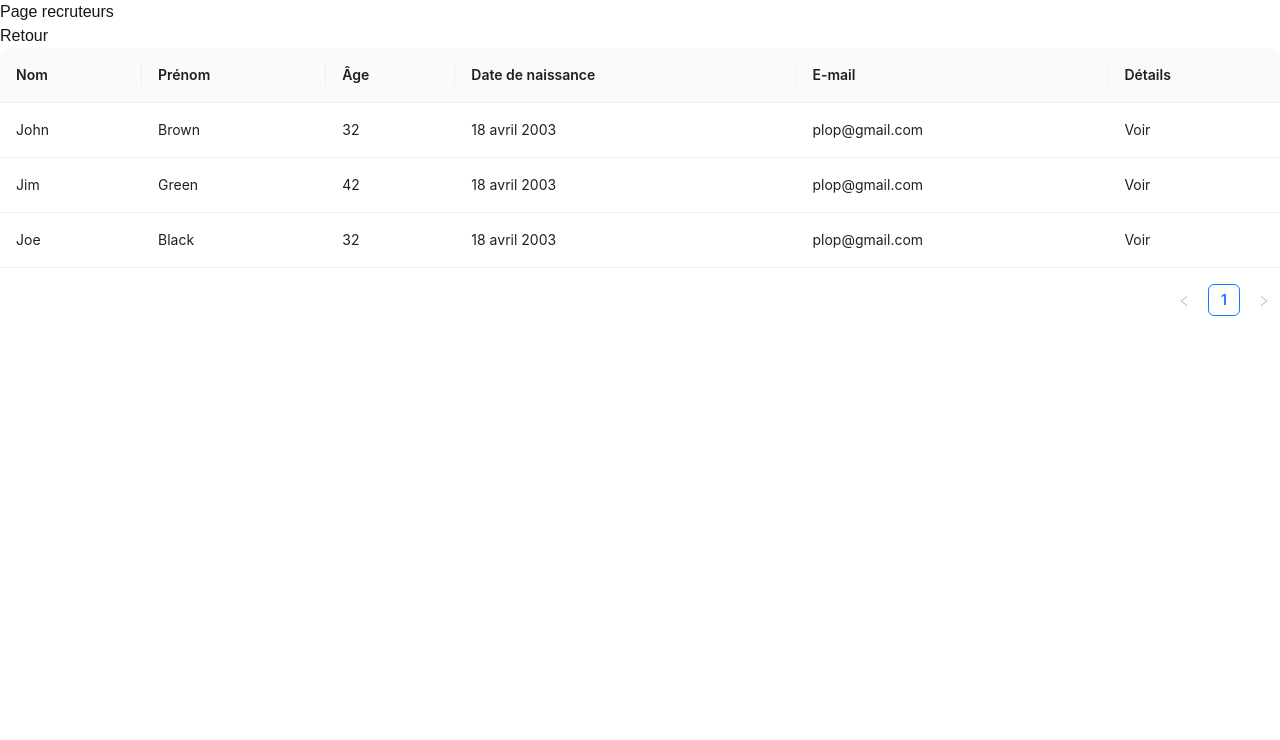
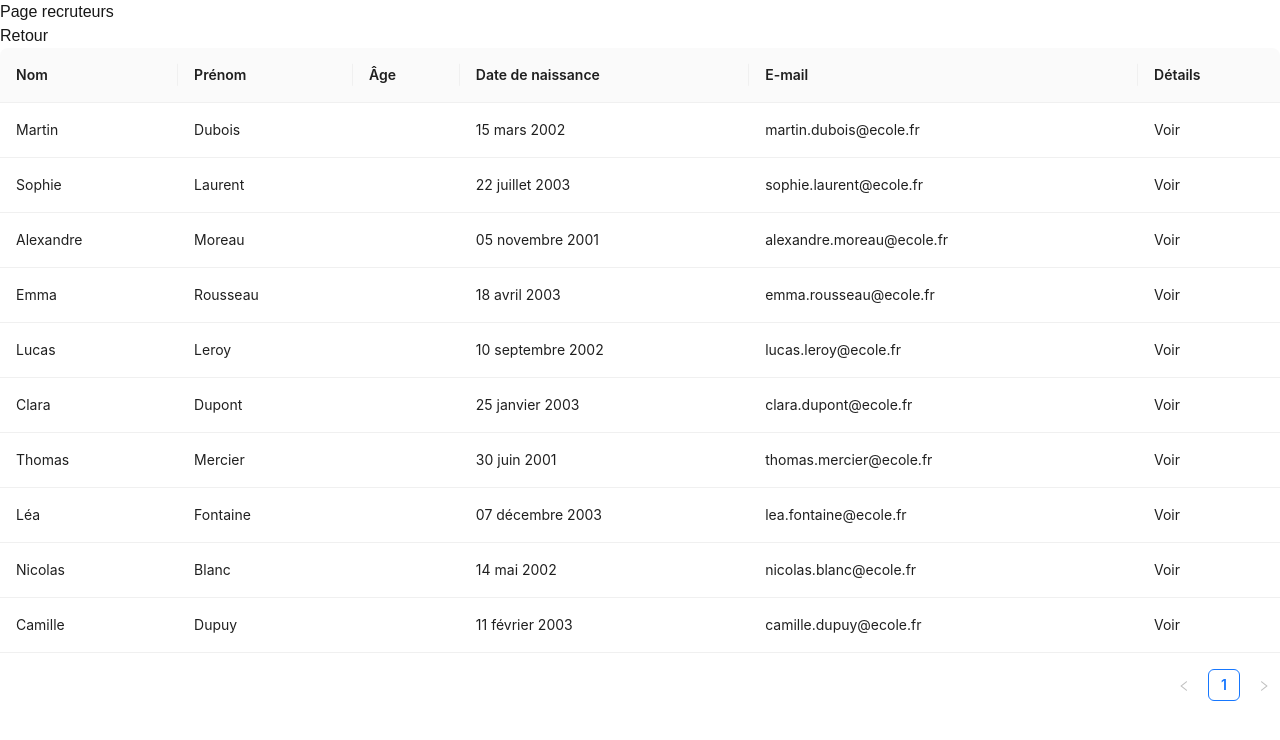
Before and after one commit to Yoann-Guion/exo-arimayi-frontend, a Next.js app: page /recruteurs in a window 1280 px wide. Shown: the top 740 px of the page. Built offline with nearby package versions, Linux system fonts and the light colour scheme.

Commit message:
refactor: update student interface and implement Redux store for student data management

```diff
--- a/src/app/@types/student.d.ts
+++ b/src/app/@types/student.d.ts
@@ -2,7 +2,7 @@ export interface IStudent {
   id: number;
   firstName: string;
   lastName: string;
-  birthDate: Date;
+  birthDate: string;
   email: string;
   major: string;
 }
--- a/src/app/components/StudentsTable.tsx
+++ b/src/app/components/StudentsTable.tsx
@@ -1,48 +1,13 @@
 "use client";
 
-import React from "react";
+import React, { useEffect } from "react";
 import { Table } from "antd";
 import type { ColumnsType } from "antd/es/table";
+import { useAppDispatch, useAppSelector } from "@/store/hooks";
+import { IStudent } from "../@types/student";
+import { thunkFetchStudents } from "@/store/ThunkFetchStudents";
 
-const { Column } = Table;
-
-interface DataType {
-  key: React.Key;
-  firstName: string;
-  lastName: string;
-  age: number;
-  birthDate: string;
-  email: string;
-}
-
-const data: DataType[] = [
-  {
-    key: "1",
-    firstName: "John",
-    lastName: "Brown",
-    age: 32,
-    birthDate: "2003-04-18",
-    email: "plop@gmail.com",
-  },
-  {
-    key: "2",
-    firstName: "Jim",
-    lastName: "Green",
-    age: 42,
-    birthDate: "2003-04-18",
-    email: "plop@gmail.com",
-  },
-  {
-    key: "3",
-    firstName: "Joe",
-    lastName: "Black",
-    age: 32,
-    birthDate: "2003-04-18",
-    email: "plop@gmail.com",
-  },
-];
-
-const columns: ColumnsType<DataType> = [
+const columns: ColumnsType = [
   {
     title: "Nom",
     dataIndex: "firstName",
@@ -99,11 +64,18 @@ const columns: ColumnsType<DataType> = [
 ];
 
 export default function StudentsTable() {
+  const dispatch = useAppDispatch();
+  const { students } = useAppSelector((state) => state.studentsReducer);
+
+  useEffect(() => {
+    dispatch(thunkFetchStudents());
+  }, []);
+
   return (
     <div>
-      <Table<DataType>
+      <Table
         columns={columns}
-        dataSource={data}
+        dataSource={students}
         pagination={{
           showSizeChanger: false,
           showQuickJumper: true,
--- a/src/app/layout.tsx
+++ b/src/app/layout.tsx
@@ -1,6 +1,7 @@
 import type { Metadata } from "next";
 import localFont from "next/font/local";
 import "./globals.css";
+import { StoreProvider } from "@/store/StoreProvider";
 
 const geistSans = localFont({
   src: "./fonts/GeistVF.woff",
@@ -24,6 +25,7 @@ export default function RootLayout({
   children: React.ReactNode;
 }>) {
   return (
+    <StoreProvider>
       <html lang="fr">
         <body
           className={`${geistSans.variable} ${geistMono.variable} antialiased`}
@@ -31,5 +33,6 @@ export default function RootLayout({
           {children}
         </body>
       </html>
+    </StoreProvider>
   );
 }
--- /dev/null
+++ b/src/store/StoreProvider.tsx
@@ -0,0 +1,8 @@
+"use client";
+
+import { store } from "./store";
+import { Provider } from "react-redux";
+
+export const StoreProvider = ({ children }: { children: React.ReactNode }) => {
+  return <Provider store={store}>{children}</Provider>;
+};
--- /dev/null
+++ b/src/store/ThunkFetchStudents.ts
@@ -0,0 +1,15 @@
+import { createAsyncThunk } from "@reduxjs/toolkit";
+import { studentsDetails } from "@/app/assets/studentsDetails";
+import { IStudent } from "@/app/@types/student";
+
+export const thunkFetchStudents = createAsyncThunk<IStudent[], void>(
+  "students/fetchStudents",
+  async () => {
+    // Simuler un appel API pour récupérer les données
+    return new Promise<IStudent[]>((resolve) => {
+      setTimeout(() => {
+        resolve(studentsDetails);
+      }, 1000);
+    });
+  }
+);
--- /dev/null
+++ b/src/store/slice.ts
@@ -0,0 +1,50 @@
+import { createSlice, PayloadAction } from "@reduxjs/toolkit";
+import { IStudent } from "@/app/@types/student";
+import { thunkFetchStudents } from "./ThunkFetchStudents";
+
+// Type for the slice state
+interface StudentsState {
+  students: IStudent[];
+  loading: boolean;
+  error: string | null;
+}
+
+// Initial state for the slice
+const initialState: StudentsState = {
+  students: [],
+  loading: false,
+  error: null,
+};
+
+const studentsSlice = createSlice({
+  name: "students details",
+  initialState,
+  reducers: {
+    setStudents(state, action) {
+      state.students = action.payload;
+    },
+    setLoading(state, action) {
+      state.loading = action.payload;
+    },
+    setError(state, action) {
+      state.error = action.payload;
+    },
+  },
+  extraReducers: (builder) => {
+    builder
+      .addCase(thunkFetchStudents.pending, (state) => {
+        state.loading = true;
+      })
+      .addCase(thunkFetchStudents.fulfilled, (state, action) => {
+        state.loading = false;
+        state.students = action.payload;
+      })
+      .addCase(thunkFetchStudents.rejected, (state, action) => {
+        state.loading = false;
+        state.error = "Failed to fetch students";
+      });
+  },
+});
+
+export const { setStudents, setLoading, setError } = studentsSlice.actions;
+export default studentsSlice.reducer;
--- /dev/null
+++ b/src/store/store.ts
@@ -0,0 +1,13 @@
+import { configureStore } from "@reduxjs/toolkit";
+import studentsSlice from "./slice";
+
+export const store = configureStore({
+  reducer: { studentsReducer: studentsSlice },
+});
+
+// Get the type of our store variable
+export type AppStore = typeof store;
+// Infer the `RootState` and `AppDispatch` types from the store itself
+export type RootState = ReturnType<AppStore["getState"]>;
+// Inferred type: {posts: PostsState, comments: CommentsState, users: UsersState}
+export type AppDispatch = AppStore["dispatch"];
```
Also changed, not shown: src/app/StoreProvider.tsx (deleted, +0 -18 lines), src/app/lib/store.ts (deleted, +0 -13 lines), src/store/hooks.ts (renamed from src/app/lib/hooks.ts). Lines whose indentation alone changed are shown as unchanged.
